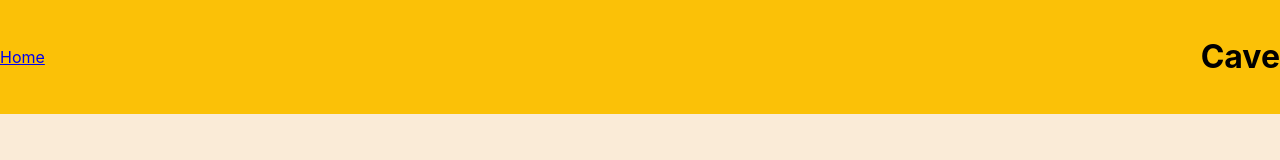
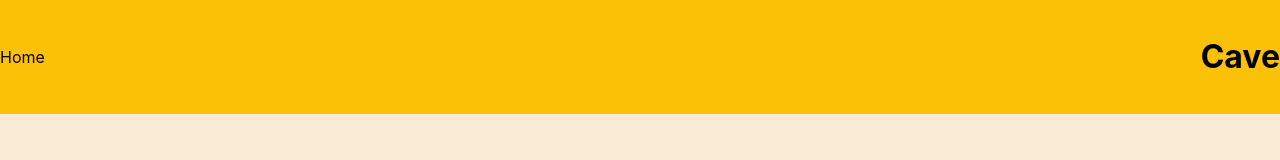
Before and after one commit to davidvdev/watabouthis, a React (Vite) app: page /cave in a window 1280 px wide. Shown: the top 160 px of the page. Built offline with nearby package versions, Linux system fonts and the light colour scheme.

Commit message:
styling and final touches for gen links

```diff
--- a/src/App.css
+++ b/src/App.css
@@ -37,6 +37,11 @@ header h1 {
   display: flex;
   align-items: center;
   justify-content: space-between;
+}
+
+.alt-header a {
+  text-decoration: none;
+  color: inherit;
 }
 
 footer {
--- a/src/components/Header.jsx
+++ b/src/components/Header.jsx
@@ -1,10 +1,10 @@
 import { Link } from "react-router-dom"
-const Header = ({title}) => {
+const Header = ({title, link}) => {
     return(
         <header className="alt-header">
             <Link to="/">Home</Link>
-            <a>
-            <h1>{title}</h1>
+            <a href={link} rel="noreferer" target="_blank">
+                <h1>{title}</h1>
             </a>
         </header>
     )
```
